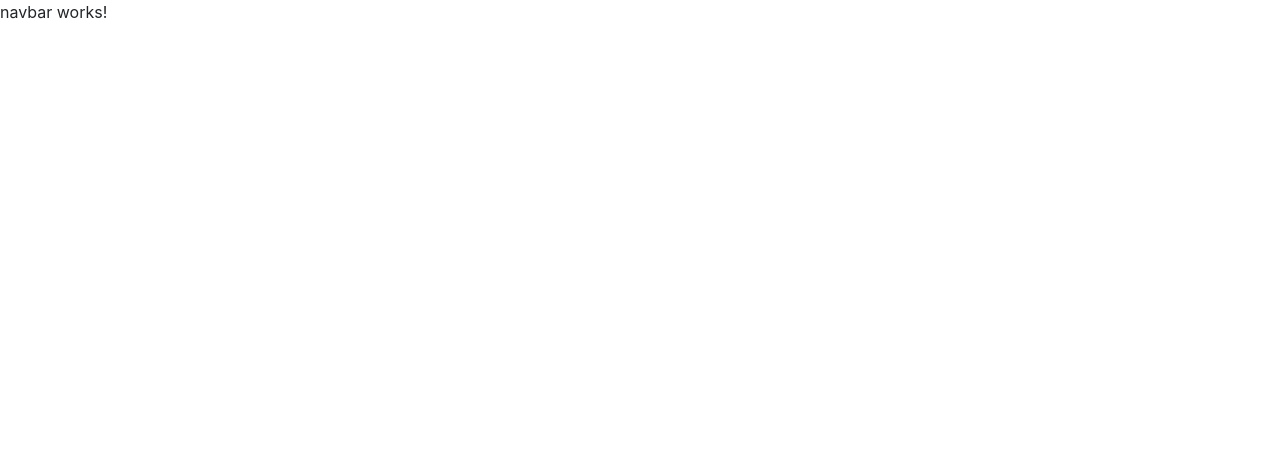
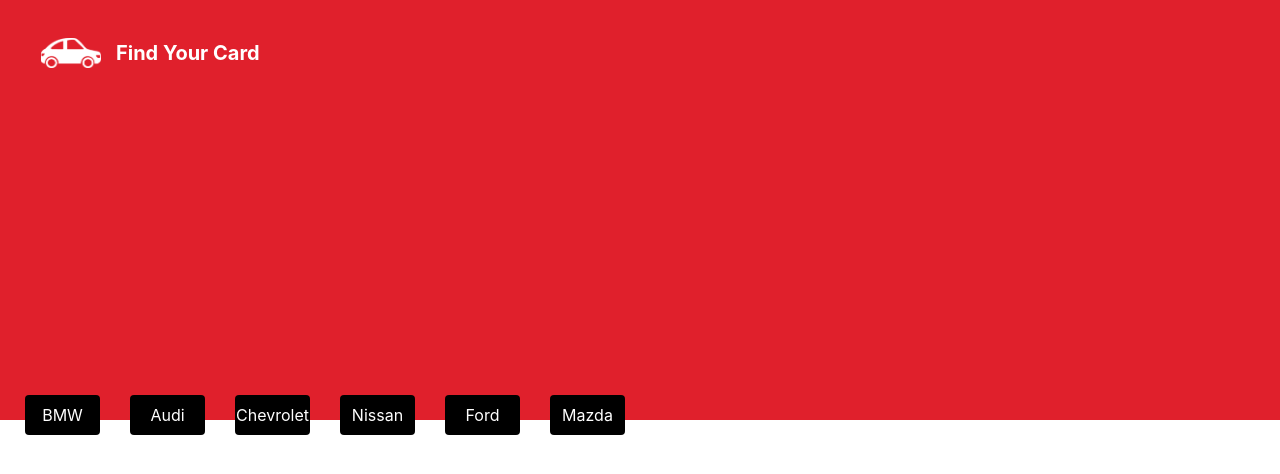
Before and after one commit to wrubio/find-your-car, an Angular app: page / in a window 1280 px wide. Shown: the top 474 px of the page. Built offline with nearby package versions, Linux system fonts and the light colour scheme.

Commit message:
Header layout was developed with the navbar and car-brands components

```diff
--- a/src/app/app.component.css
+++ b/src/app/app.component.css
@@ -0,0 +1,8 @@
+.car-brands {
+    position: absolute;
+    bottom: -75px;
+    width: -moz-calc(100% - 50px);
+    width: -webkit-calc(100% - 50px);
+    width: calc(100% - 50px);
+    height: 100px;
+}
--- a/src/app/app.component.html
+++ b/src/app/app.component.html
@@ -1,4 +1,6 @@
 <header>
-
+    <app-navbar></app-navbar>
+    <div class="car-brands">
+        <app-car-brands></app-car-brands>
+    </div>
 </header>
-<app-navbar></app-navbar>
--- a/src/app/app.module.ts
+++ b/src/app/app.module.ts
@@ -3,11 +3,13 @@ import { NgModule } from '@angular/core';
 
 import { AppComponent } from './app.component';
 import { NavbarComponent } from './components/shered/navbar/navbar.component';
+import { CarBrandsComponent } from './components/shered/car-brands/car-brands.component';
 
 @NgModule({
   declarations: [
     AppComponent,
-    NavbarComponent
+    NavbarComponent,
+    CarBrandsComponent
   ],
   imports: [
     BrowserModule
--- /dev/null
+++ b/src/app/components/shered/car-brands/car-brands.component.css
@@ -0,0 +1,22 @@
+.car-brand-container {
+    position: relative;
+    width: 100%;
+}
+
+.car-brand {
+    text-align: center;
+    position: relative;
+    width: 100%;
+}
+
+.car-brand-text {
+    width: 100%;
+    -webkit-border-radius: 4px;
+    -moz-border-radius: 4px;
+    border-radius: 4px;
+    background-color: #000000;
+    color: #FFFFFF;
+    margin: 0 auto;
+    padding: 8px 0;
+    font-size: 1em;
+}
--- /dev/null
+++ b/src/app/components/shered/car-brands/car-brands.component.html
@@ -0,0 +1,7 @@
+<div class="car-brand-container">
+    <div class="row">
+        <div class="col-xl-1 col-lg-2 col-md-2 car-brand" *ngFor="let brand of brands">
+            <div class="car-brand-text">{{ brand }}</div>
+        </div>
+    </div>
+</div>
--- /dev/null
+++ b/src/app/components/shered/car-brands/car-brands.component.ts
@@ -0,0 +1,17 @@
+import { Component, OnInit } from '@angular/core';
+
+@Component({
+  selector: 'app-car-brands',
+  templateUrl: './car-brands.component.html',
+  styleUrls: ['./car-brands.component.css']
+})
+export class CarBrandsComponent implements OnInit {
+
+  brands: string[] = ['BMW', 'Audi', 'Chevrolet', 'Nissan', 'Ford', 'Mazda'];
+
+  constructor() { }
+
+  ngOnInit() {
+  }
+
+}
--- a/src/app/components/shered/navbar/navbar.component.css
+++ b/src/app/components/shered/navbar/navbar.component.css
@@ -0,0 +1,4 @@
+.brand-text {
+    font-weight: bold;
+    padding: 0 15px;
+}
--- a/src/app/components/shered/navbar/navbar.component.html
+++ b/src/app/components/shered/navbar/navbar.component.html
@@ -1,3 +1,6 @@
-<p>
-  navbar works!
-</p>
+<nav class="navbar">
+    <a class="navbar-brand tc-white" href="#">
+        <img src="./assets/img/header/car_icon.png" width="60" height="30" class="d-inline-block align-top" alt="">
+        <span class="brand-text">Find Your Card</span>
+    </a>
+</nav>
--- a/src/index.html
+++ b/src/index.html
@@ -1,5 +1,6 @@
 <!doctype html>
 <html lang="en">
+
 <head>
     <meta charset="utf-8">
     <title>FindYourCarApp</title>
@@ -7,8 +8,11 @@
 
     <meta name="viewport" content="width=device-width, initial-scale=1">
     <link rel="icon" type="image/x-icon" href="favicon.ico">
+    <link href="https://fonts.googleapis.com/css?family=Roboto:100,100i,300,300i,400,400i,500,500i,700,700i,900,900i" rel="stylesheet">
 </head>
+
 <body>
     <app-root></app-root>
 </body>
+
 </html>
--- a/src/styles.css
+++ b/src/styles.css
@@ -1 +1,68 @@
 /* You can add global styles to this file, and also import other style files */
+
+body {
+    font-family: 'Roboto', sans-serif;
+}
+
+header {
+    width: 100%;
+    height: 420px;
+    background-color: #E0202C;
+    position: relative;
+    padding: 25px;
+}
+
+
+/* General Colors Styles */
+
+.tc-white {
+    color: #FFFFFF;
+}
+
+
+/* ==========================================================================================
+    Responsive breakpoints
+*/
+
+
+/* Extra small devices (portrait phones, less than 576px) */
+
+.car-brand-container {
+    display: none;
+}
+
+
+/* Small devices (landscape phones, 576px and up) */
+
+@media (min-width: 576px) {
+    .car-brand-container {
+        display: none;
+    }
+}
+
+
+/* Medium devices (tablets, 768px and up) */
+
+@media (min-width: 768px) {
+    .car-brand-container {
+        display: block;
+    }
+}
+
+
+/* Large devices (desktops, 992px and up) */
+
+@media (min-width: 992px) {
+    .car-brand-container {
+        display: block;
+    }
+}
+
+
+/* Extra large devices (large desktops, 1200px and up) */
+
+@media (min-width: 1200px) {
+    .car-brand-container {
+        display: block;
+    }
+}
```
Also changed, not shown: src/assets/img/header/car_icon.png (added). Lines whose indentation alone changed are shown as unchanged.
